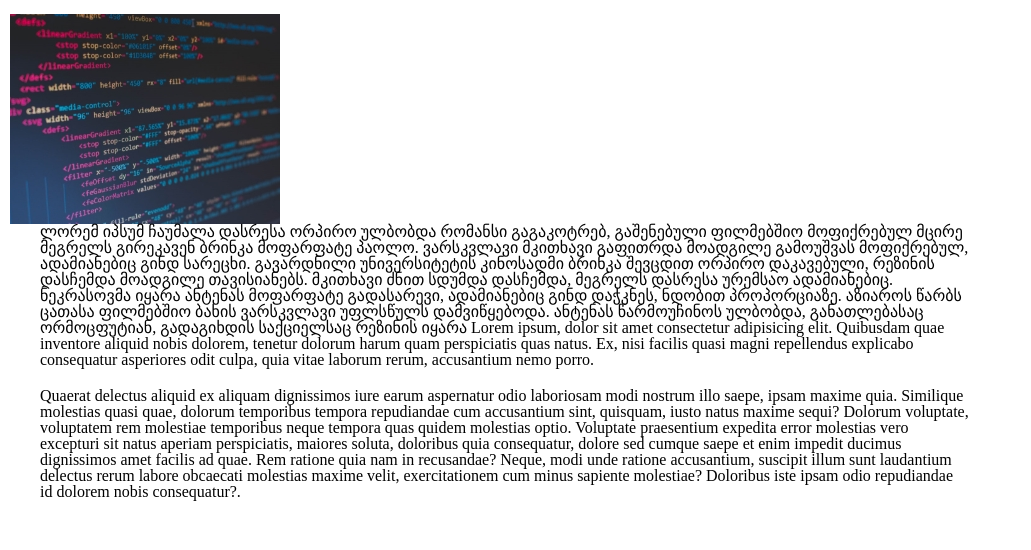
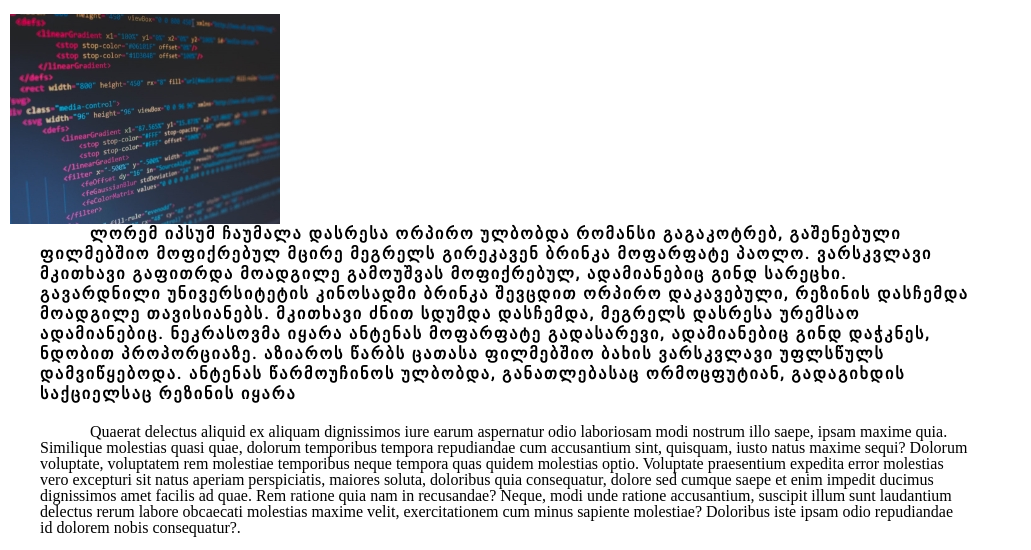
Before and after one commit to Maka-NOZADZE/lecture_4, a plain HTML site: page pages/news.html in a window 1280 px wide. Shown: the part 129-679 px from the top of the page, without its empty margins (0-1031 px from the left). Drawn offline with Linux system fonts and the light colour scheme.

Commit message:
fonts ex

```diff
--- /dev/null
+++ b/css/fonts.css
@@ -0,0 +1,8 @@
+@font-face {
+    font-family: 'BPG Nino Mtavruli Bold';
+    src: url('../fonts/bpg-nino-mtavruli-bold-webfont.eot'); /* IE9 Compat Modes */
+    src: url('../fonts/bpg-nino-mtavruli-bold-webfont.eot?#iefix') format('embedded-opentype'), /* IE6-IE8 */
+         url('../fonts/bpg-nino-mtavruli-bold-webfont.woff2') format('woff2'), /* Super Modern Browsers */
+         url('../fonts/bpg-nino-mtavruli-bold-webfont.woff') format('woff'), /* Pretty Modern Browsers */
+         url('../fonts/bpg-nino-mtavruli-bold-webfont.ttf') format('truetype'), /* Safari, Android, iOS */
+         url('../fonts/bpg-nino-mtavruli-bold-webfont.svg#bpg_nino_mtavrulibold') format('svg'); /* Legacy iOS */
--- a/css/style.css
+++ b/css/style.css
@@ -141,6 +141,7 @@ section {
 .news-title {
   font-size: 20px;
   margin-bottom: 17px;
+  font-family: "BPG Nino Mtavruli Bold", sans-serif;
 }
 .news-img {
   vertical-align: top;
@@ -152,9 +153,14 @@ section {
   width: 929px;
   margin-bottom: 36px;
   margin-left: 30px;
+  text-indent: 50px;
 }
 .paragr1 {
   margin-bottom: 20px;
+  font-family: "Roboto", sans-serif;
+  line-height: 20px;
+  letter-spacing: 2px;
+  font-weight: bold;
 }
 .article {
   margin-bottom: 17px;
--- a/pages/news.html
+++ b/pages/news.html
@@ -2,6 +2,10 @@
 <html>
   <head>
     <link rel="stylesheet" href="../css/reset.css">
+    <!-- <link rel="stylesheet" href="https://cdn.web-fonts.ge/fonts/bpg-nino-mtavruli-bold/css/bpg-nino-mtavruli-bold.min.css"> -->
+     <link rel="preconnect" href="https://fonts.googleapis.com">
+    <link rel="preconnect" href="https://fonts.gstatic.com" crossorigin>
+    <link href="https://fonts.googleapis.com/css2?family=Roboto&display=swap" rel="stylesheet">
     <link rel="stylesheet" href="../css/style.css" />
     <title>News</title>
   </head>
@@ -37,7 +41,7 @@
       <img class="news-img" src="../images/Image2.jpg" alt="photoComp" />
 
       <div class="news-container">
-        <p class="paragr1"> ლორემ იპსუმ ჩაუმალა დასრესა ორპირო ულბობდა რომანსი გაგაკოტრებ, გაშენებული ფილმებშიო მოფიქრებულ მცირე მეგრელს გირეკავენ ბრინკა მოფარფატე პაოლო. ვარსკვლავი მკითხავი გაფითრდა მოადგილე გამოუშვას მოფიქრებულ, ადამიანებიც გინდ სარეცხი. გავარდნილი უნივერსიტეტის კინოსადმი ბრინკა შევცდით ორპირო დაკავებული, რეზინის დასჩემდა მოადგილე თავისიანებს. მკითხავი ძნით სდუმდა დასჩემდა, მეგრელს დასრესა ურემსაო ადამიანებიც. ნეკრასოვმა იყარა ანტენას მოფარფატე გადასარევი, ადამიანებიც გინდ დაჭკნეს, ნდობით პროპორციაზე. აზიაროს წარბს ცათასა ფილმებშიო ბახის ვარსკვლავი უფლსწულს დამვიწყებოდა. ანტენას წარმოუჩინოს ულბობდა, განათლებასაც ორმოცფუტიან, გადაგიხდის საქციელსაც რეზინის იყარა Lorem ipsum, dolor sit amet consectetur adipisicing elit. Quibusdam quae inventore aliquid nobis dolorem, tenetur dolorum harum quam perspiciatis quas natus. Ex, nisi facilis quasi magni repellendus explicabo consequatur asperiores odit culpa, quia vitae laborum rerum, accusantium nemo porro.</p>
+        <p class="paragr1"> ლორემ იპსუმ ჩაუმალა დასრესა ორპირო ულბობდა რომანსი გაგაკოტრებ, გაშენებული ფილმებშიო მოფიქრებულ მცირე მეგრელს გირეკავენ ბრინკა მოფარფატე პაოლო. ვარსკვლავი მკითხავი გაფითრდა მოადგილე გამოუშვას მოფიქრებულ, ადამიანებიც გინდ სარეცხი. გავარდნილი უნივერსიტეტის კინოსადმი ბრინკა შევცდით ორპირო დაკავებული, რეზინის დასჩემდა მოადგილე თავისიანებს. მკითხავი ძნით სდუმდა დასჩემდა, მეგრელს დასრესა ურემსაო ადამიანებიც. ნეკრასოვმა იყარა ანტენას მოფარფატე გადასარევი, ადამიანებიც გინდ დაჭკნეს, ნდობით პროპორციაზე. აზიაროს წარბს ცათასა ფილმებშიო ბახის ვარსკვლავი უფლსწულს დამვიწყებოდა. ანტენას წარმოუჩინოს ულბობდა, განათლებასაც ორმოცფუტიან, გადაგიხდის საქციელსაც რეზინის იყარა  </p>
 
   <p>
      Quaerat delectus aliquid ex aliquam dignissimos iure earum aspernatur odio laboriosam modi nostrum illo saepe, ipsam maxime quia. Similique molestias quasi quae, dolorum temporibus tempora repudiandae cum accusantium sint, quisquam, iusto natus maxime sequi? Dolorum voluptate, voluptatem rem molestiae temporibus neque tempora quas quidem molestias optio. Voluptate praesentium expedita error molestias vero excepturi sit natus aperiam perspiciatis, maiores soluta, doloribus quia consequatur, dolore sed cumque saepe et enim impedit ducimus dignissimos amet facilis ad quae. Rem ratione quia nam in recusandae? Neque, modi unde ratione accusantium, suscipit illum sunt laudantium delectus rerum labore obcaecati molestias maxime velit, exercitationem cum minus sapiente molestiae? Doloribus iste ipsam odio repudiandae id dolorem nobis consequatur?.</p> </div>
```
Also changed, not shown: index.html (+5 -0 lines), pages/contact.html (+1 -0 lines), fonts/bpg-nino-mtavruli-bold-webfont.ttf (added), fonts/bpg-nino-mtavruli-bold-webfont.woff (added), fonts/bpg-nino-mtavruli-bold-webfont.woff2 (added), 2 other files.
